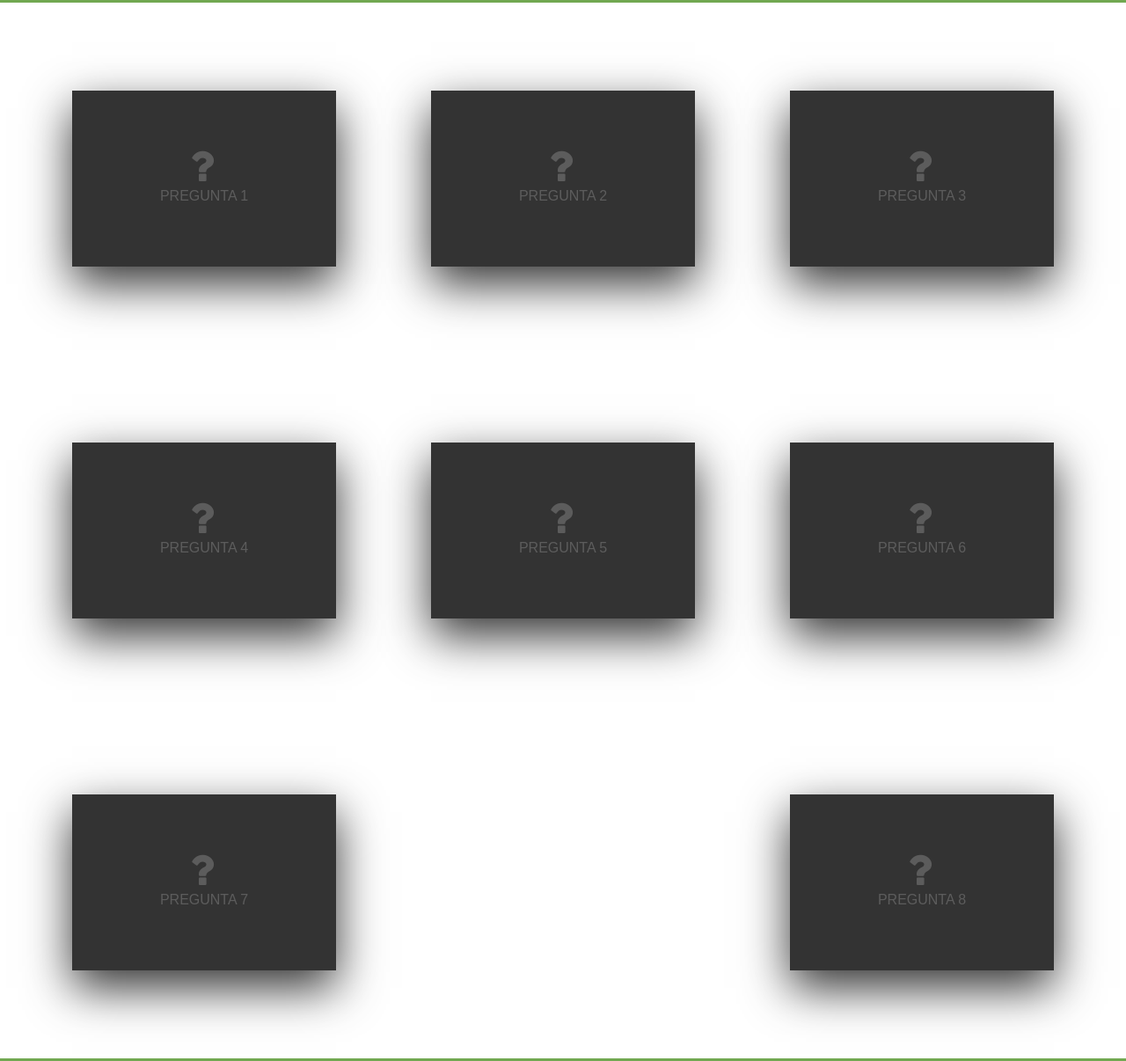
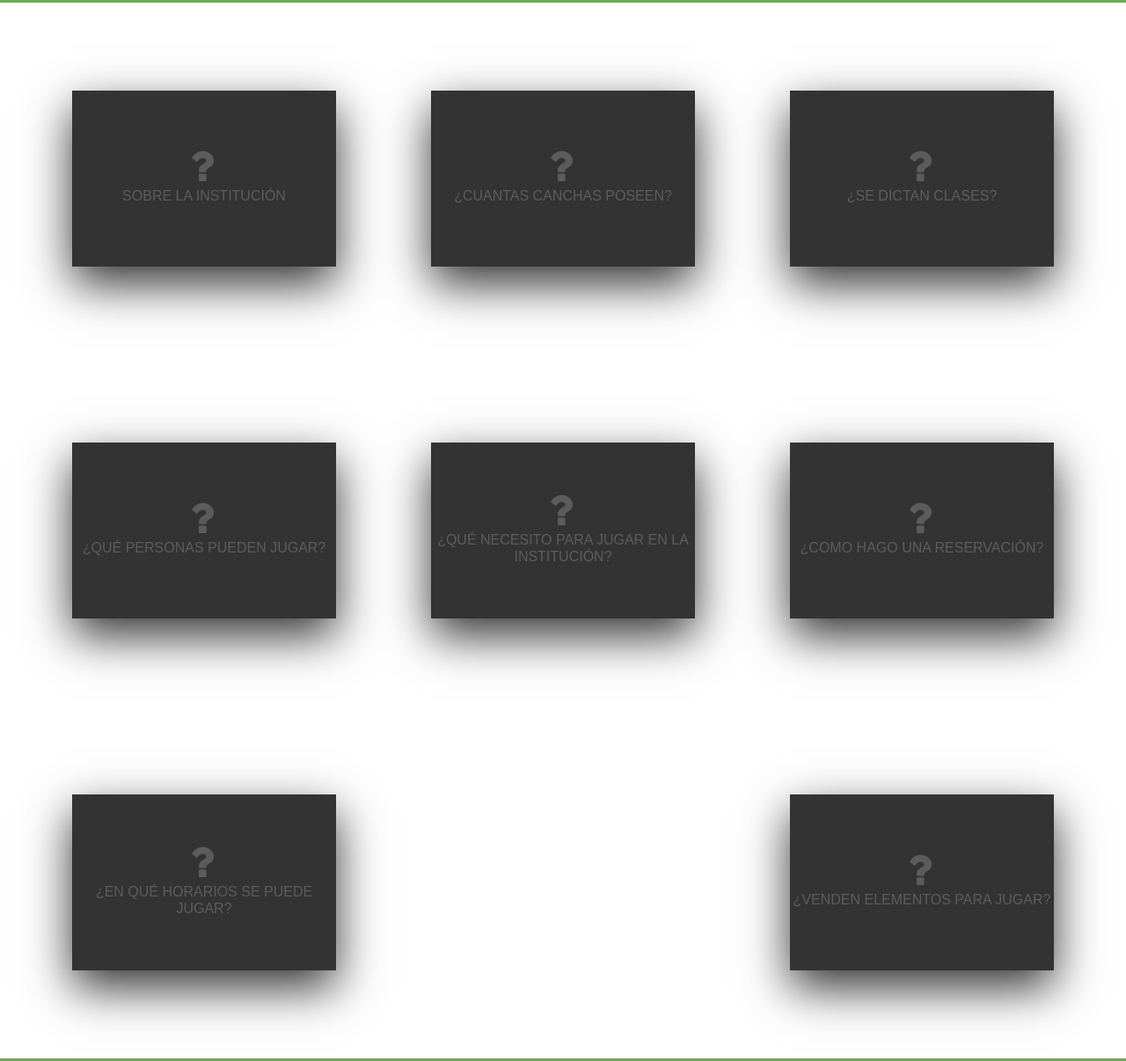
Before and after one commit to fabri075/padel, a website: page pages/faq.html in a window 1280 px wide. Shown: the part 157-1363 px from the top of the page at 88% size. Drawn offline with nearby package versions, Linux system fonts and the light colour scheme.

Commit message:
Relleno texto, cambios logos

```diff
--- a/pages/faq.html
+++ b/pages/faq.html
@@ -4,7 +4,7 @@
     <meta charset="UTF-8">
     <meta http-equiv="X-UA-Compatible" content="IE=edge">
     <meta name="viewport" content="width=device-width, initial-scale=1.0">
-    <link rel="icon" type="image/png" sizes="56x56" href="../assets/images/Logo_header.png">
+    <link rel="icon" type="image/png" sizes="56x56" href="../assets/images/Logo_info.png">
     <link href="https://cdn.jsdelivr.net/npm/bootstrap@5.2.2/dist/css/bootstrap.min.css" rel="stylesheet" integrity="sha384-Zenh87qX5JnK2Jl0vWa8Ck2rdkQ2Bzep5IDxbcnCeuOxjzrPF/et3URy9Bv1WTRi" crossorigin="anonymous">
     <link rel="stylesheet" href="https://cdnjs.cloudflare.com/ajax/libs/font-awesome/4.7.0/css/font-awesome.min.css">
     <link rel="stylesheet" href="../css/styles.css">
@@ -43,12 +43,12 @@
                 <div class="face face1">
                     <div class="content">
                         <i class="fa fa-question"></i>
-                        <h3>PREGUNTA 1</h3>
+                        <h3>SOBRE LA INSTITUCIÓN</h3>
                     </div>
                 </div>
                 <div class="face face2">
                     <div class="content">
-                        <p>Lorem ipsum dolor sit amet consectetur adipisicing elit.</p>
+                        <p>Nos encontramos en un complejo deportivo donde se realizan diversos deportes, en el mismo contamos con servicio de comidas rápidas para los jugadores y espectadores que deseen.</p>
                     </div>
                 </div>
             </div>
@@ -56,12 +56,12 @@
                 <div class="face face1">
                     <div class="content">
                         <i class="fa fa-question"></i>
-                        <h3>PREGUNTA 2</h3>
+                        <h3>¿CUANTAS CANCHAS POSEEN?</h3>
                     </div>
                 </div>
                 <div class="face face2">
                     <div class="content">
-                        <p>Lorem ipsum dolor sit amet consectetur adipisicing elit.</p>
+                        <p>Actualmente contamos con 4 canchas. De las cuales 2 estan al aire libre y otras 2 bajo techo.</p>
                     </div>
                 </div>
             </div>
@@ -69,12 +69,12 @@
                 <div class="face face1">
                     <div class="content">
                         <i class="fa fa-question"></i>
-                        <h3>PREGUNTA 3</h3>
+                        <h3>¿SE DICTAN CLASES?</h3>
                     </div>
                 </div>
                 <div class="face face2">
                     <div class="content">
-                        <p>Lorem ipsum dolor sit amet consectetur adipisicing elit.</p>
+                        <p>Si, contamos con profesores capacitados para todo aquel dispuesto a aprender este deporte.</p>
                     </div>
                 </div>
             </div>
@@ -82,12 +82,12 @@
                 <div class="face face1">
                     <div class="content">
                         <i class="fa fa-question"></i>
-                        <h3>PREGUNTA 4</h3>
+                        <h3>¿QUÉ PERSONAS PUEDEN JUGAR?</h3>
                     </div>
                 </div>
                 <div class="face face2">
                     <div class="content">
-                        <p>Lorem ipsum dolor sit amet consectetur adipisicing elit.</p>
+                        <p>No se poseen restricciones, se permiten jugadores de cualquier edad y género.</p>
                     </div>
                 </div>
             </div>
@@ -95,12 +95,12 @@
                 <div class="face face1">
                     <div class="content">
                         <i class="fa fa-question"></i>
-                        <h3>PREGUNTA 5</h3>
+                        <h3>¿QUÉ NECESITO PARA JUGAR EN LA INSTITUCIÓN?</h3>
                     </div>
                 </div>
                 <div class="face face2">
                     <div class="content">
-                        <p>Lorem ipsum dolor sit amet consectetur adipisicing elit.</p>
+                        <p>Para jugar se necesita una paleta para cada jugador y el tubo de pelotas que utilizarán.</p>
                     </div>
                 </div>
             </div>
@@ -108,12 +108,12 @@
                 <div class="face face1">
                     <div class="content">
                         <i class="fa fa-question"></i>
-                        <h3>PREGUNTA 6</h3>
+                        <h3>¿COMO HAGO UNA RESERVACIÓN?</h3>
                     </div>
                 </div>
                 <div class="face face2">
                     <div class="content">
-                        <p>Lorem ipsum dolor sit amet consectetur adipisicing elit.</p>
+                        <p>Para realizar una reservación puede comunicarse por nosotros mediante la pestaña de contacto o al número que figura en la misma.</p>
                     </div>
                 </div>
             </div>
@@ -121,12 +121,12 @@
                 <div class="face face1">
                     <div class="content">
                         <i class="fa fa-question"></i>
-                        <h3>PREGUNTA 7</h3>
+                        <h3>¿EN QUÉ HORARIOS SE PUEDE JUGAR?</h3>
                     </div>
                 </div>
                 <div class="face face2">
                     <div class="content">
-                        <p>Lorem ipsum dolor sit amet consectetur adipisicing elit.</p>
+                        <p>Los horarios en los que se encuentran disponibles las canchas son entre 8 y 23hs todos los días de la semana.</p>
                     </div>
                 </div>
             </div>
@@ -134,12 +134,12 @@
                 <div class="face face1">
                     <div class="content">
                         <i class="fa fa-question"></i>
-                        <h3>PREGUNTA 8</h3>
+                        <h3>¿VENDEN ELEMENTOS PARA JUGAR?</h3>
                     </div>
                 </div>
                 <div class="face face2">
                     <div class="content">
-                        <p>Lorem ipsum dolor sit amet consectetur adipisicing elit.</p>
+                        <p>Disponemos de tubos de pelotas, muñequeras e indumentaria deportiva. Y en un futuro se dispondrá de paletas.</p>
                     </div>
                 </div>
             </div>
--- a/scss/layout/_team.scss
+++ b/scss/layout/_team.scss
@@ -38,7 +38,7 @@
         height: max-content;
         width: -webkit-fill-available;
     }
-    h1{
+    h2{
         margin-top: 20px;
         text-align: center;
     }
```
Also changed, not shown: index.html (+1 -1 lines), pages/contact.html (+1 -5 lines), pages/info.html (+1 -1 lines), pages/team.html (+2 -2 lines), css/styles.css.
